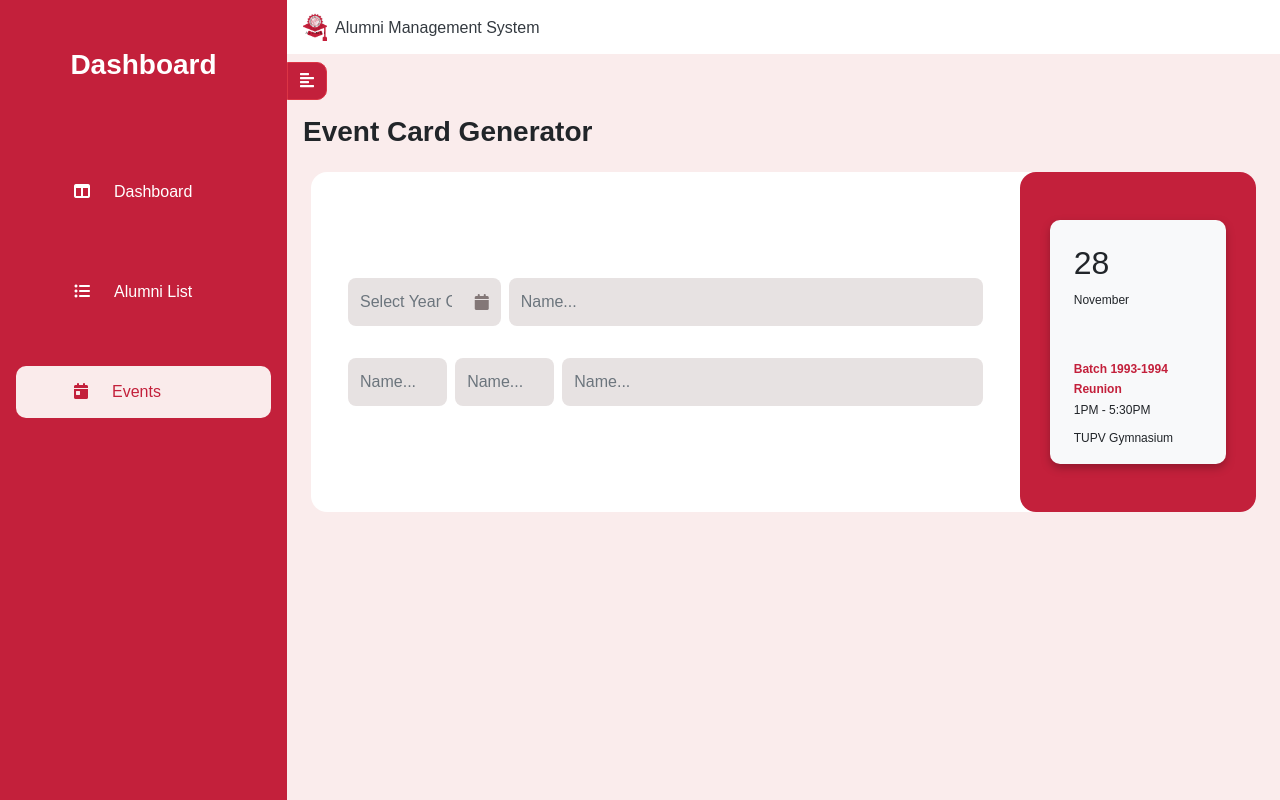
After one commit to chrisffs/TUPV-Alumni-Database, a PHP site: page /admin/events.php in a window 1280 px wide. The commit adds this page. Run offline with PHP 8.4, Linux system fonts and the light colour scheme; some web fonts are replaced.

Commit message:
started making events tab in admin

```diff
--- a/admin/alumni-list.php
+++ b/admin/alumni-list.php
@@ -101,7 +101,7 @@ include "../conn.php"
                         </thead>
                         <tbody class="bg-white">
                             <?php
-                            $query = "SELECT * FROM alumni_tbl";
+                            $query = "SELECT * FROM alumni_tbl ORDER BY tupv_id DESC";
                             $data = mysqli_query($con, $query) or die('error');
 
                             if(mysqli_num_rows($data) > 0) {
@@ -149,6 +149,7 @@ include "../conn.php"
                         </tbody>
                     </table>
                     <!-- MODALS -->
+                    <?php error_reporting(0) ?>
                     <?php include('add.php')?>
                     <?php include('edit.php')?>
                     <?php include('delete.php')?>
--- a/admin/edit.php
+++ b/admin/edit.php
@@ -57,7 +57,7 @@ if (isset($_POST['update'])) {
 
                         <div class="tupv">
                             <label class="label fw-qs" for="tupv-id">TUPV-ID</label>
-                            <input class="form-control" id="tupv-id-edit" name="tupv-id" type="text" aria-label="default input example" required>
+                            <input class="form-control" id="tupv-id-edit" name="tupv-id" type="text" aria-label="default input example" disabled readonly>
                         </div>
                         <div class="names">
                                         <div class="fname me-1">
--- /dev/null
+++ b/admin/events.php
@@ -0,0 +1,173 @@
+<?php
+session_start();
+include "../conn.php"
+?>
+
+<!DOCTYPE html>
+<html lang="en">
+<head>
+    <meta charset="UTF-8">
+    <meta http-equiv="X-UA-Compatible" content="IE=edge">
+    <meta name="viewport" content="width=device-width, initial-scale=1.0">
+
+    <link rel="stylesheet" href="../css/fonts.css">
+    <title>Alumni Database Management</title>
+    <!-- <script defer src="https://use.fontawesome.com/releases/v5.0.13/js/solid.js" integrity="sha384-tzzSw1/Vo+0N5UhStP3bvwWPq+uvzCMfrN1fEFe+xBmv1C/AtVX5K0uZtmcHitFZ" crossorigin="anonymous"></script> -->
+    <!-- <script defer src="https://use.fontawesome.com/releases/v5.0.13/js/fontawesome.js" integrity="sha384-6OIrr52G08NpOFSZdxxz1xdNSndlD4vdcf/q2myIUVO0VsqaGHJsB0RaBE01VTOY" crossorigin="anonymous"></script> -->
+    <link rel="stylesheet" href="../css/font-awesome.min.css">
+    <link rel="stylesheet" type="text/css" href="../css/all.min.css">
+    <link rel="stylesheet" href="style(admin).css" type="text/css">
+    <link rel="stylesheet" href="../css/bootstrap.min.css">
+    <link rel="stylesheet" href="../css/bootstrap-datepicker.min.css">
+    <link rel="stylesheet" href="../css/bootstrap4.5.3.min.css">
+</head>
+<body class="bg-light-cs">
+<section>
+
+</section>
+<div class="wrapper">
+    <!-- Sidebar -->
+    <nav id="sidebar">
+        <div class="sidebar-header pt-5 pb-2">
+            <h3 class="fw-bold text-center">Dashboard</h3>
+        </div>
+        <ul class="list-unstyled components text-start">
+            <li class="my-5 mx-3 py-1 ">
+                <div class="ps-5">
+                    <a class="nav-link fs-6" href="index.php"><i class="fa-solid fa-table-columns pe-4"></i>Dashboard</a>
+                </div>
+            </li>
+            <li class="my-5 mx-3 py-1">
+                <div class="ps-5">
+                    <a class="nav-link fs-6" href="alumni-list.php"><i class="fa-solid fa-list-ul pe-4"></i>Alumni List</a>
+                </div>
+            </li>
+            <li class="my-5 mx-3 py-1 active">
+                <div class="ps-5">
+                    <a class="nav-link fs-6" href="events.php"><i class="fa-solid fa-calendar-day pe-4"></i>Events</a>
+                </div>
+            </li>
+        </ul>
+    </nav>
+    <!-- Page Content -->
+    <div class="flex-fill" id="content">
+        <div class="navbar bg-white">
+            <a href="#home" class="navbar-brand d-flex align-items-center " id="logo">
+                <img src="../img/Group 1.png" alt="" style="max-width: 24px;">
+                <p class="text-dark fs-6 mb-0 ms-2">
+                Alumni Management System
+                </p>
+            </a>
+        </div>
+        <nav class="px-0 navbar navbar-expand-lg navbar-light">
+            <div class="container-fluid px-0">
+                <button type="button" id="sidebarCollapse" class="btn btn-danger bg-tup border-none" style="border-radius: 0 10px 10px 0;">
+                    <i class="fas fa-align-left"></i>
+                </button>
+            </div>
+        </nav>
+        <div class="mx-3">
+            <form action="" method="POST">
+                <header class="d-flex justify-content-start">
+                    <p class="fw-bold fs-3 ">Event Card Generator</p>
+                </header>
+                <section class="row align-items-center mx-2 bg-white rounded-4">
+                    <div class="col-9 px-5">
+                        <div class="row my-3">
+                            <div class="col-3 px-1">
+                                <div class="">
+                                    <div class="form-group">
+                                        <div class="input-group date" id="datepicker">
+                                            <input type="text" class="py-4 form-control border-0" name="search_y_grad" placeholder="Select Year Graduated" id="filter-input" style="border-radius:0.5rem 0 0 0.5rem ;">
+                                            <span class="input-group-append ">
+                                                <span class="input-group-text border-0" style="cursor: pointer; border-radius: 0 0.5rem 0.5rem 0;" id="filter-input">
+                                                    <i class="fa-solid fa-calendar"></i>
+                                                </span>
+                                            </span>
+                                        </div>
+                                    </div>
+                                </div>
+                            </div>
+                            <div class="col-9 px-1">
+                                <div class="">
+                                    <input class="py-4 form-control fw-pp rounded-3 border-0" type="text" placeholder="Name..." aria-label="default input example" name="search_name" id="filter-input">
+                                </div>
+                            </div>
+                        </div>
+                        <div class="row my-3">
+                            <div class="col-2 px-1">
+                            <div class="">
+                                    <input class="py-4 form-control fw-pp rounded-3 border-0" type="text" placeholder="Name..." aria-label="default input example" name="search_name" id="filter-input">
+                                </div>
+                            </div>
+                            <div class="col-2 px-1">
+                            <div class="">
+                                    <input class="py-4 form-control fw-pp rounded-3 border-0" type="text" placeholder="Name..." aria-label="default input example" name="search_name" id="filter-input">
+                                </div>
+                            </div>
+                            <div class="col-8 px-1">
+                            <div class="">
+                                    <input class="py-4 form-control fw-pp rounded-3 border-0" type="text" placeholder="Name..." aria-label="default input example" name="search_name" id="filter-input">
+                                </div>
+                            </div>
+                        </div>
+                    </div>
+                    <div class="col-3 d-flex justify-content-center bg-tup py-4 rounded-4">
+                        <div class="col-12">
+                            <div class="event-card bg-light px-4 py-3 my-4">
+                                <p class="date mb-0 fw-in">28</p>
+                                <p class="month mb-5 fw-pp">November</p>
+                                <p class="eventt mb-0 fw-pp">Batch 1993-1994 Reunion</p>
+                                <p class="time mb-2 fw-pp">1PM - 5:30PM</p>
+                                <p class="venue mb-0 fw-pp">TUPV Gymnasium</p>
+                            </div>
+                        </div>
+                    </div>
+                </section>
+
+            </form>
+
+        </div>
+
+    </div>
+</div>
+
+
+
+
+
+
+
+
+
+
+
+
+
+
+
+
+    <!-- <script src="https://code.jquery.com/jquery-3.3.1.slim.min.js" integrity="sha384-q8i/X+965DzO0rT7abK41JStQIAqVgRVzpbzo5smXKp4YfRvH+8abtTE1Pi6jizo" crossorigin="anonymous"></script> -->
+    <!-- Popper.JS -->
+    <!-- <script src="https://cdnjs.cloudflare.com/ajax/libs/popper.js/1.14.0/umd/popper.min.js" integrity="sha384-cs/chFZiN24E4KMATLdqdvsezGxaGsi4hLGOzlXwp5UZB1LY//20VyM2taTB4QvJ" crossorigin="anonymous"></script> -->
+    <!-- Bootstrap JS -->
+    <!-- <script src="https://stackpath.bootstrapcdn.com/bootstrap/4.1.0/js/bootstrap.min.js" integrity="sha384-uefMccjFJAIv6A+rW+L4AHf99KvxDjWSu1z9VI8SKNVmz4sk7buKt/6v9KI65qnm" crossorigin="anonymous"></script> -->
+    <script src="../js/jquery-3.3.1.slim.min.js"></script>
+    <script src="js/script(admin).js"></script>
+
+    <script src="../js/popper.min.js"></script>
+    <script src="../js/fontawesome.js"></script>
+    <script src="../js/solid.js"></script>
+
+    <script src="../js/jquery.min.js"></script>
+    <!-- <script src="js/jquery-3.6.1.js"></script> -->
+    <script src="../js/bootstrap.min.js"></script>
+    <script src="../js/bootstrap-datepicker.min.js"></script>
+    <script src="../js/bootstrap.bundle.min.js"></script>
+    <script type="text/javascript">
+        $(function() {
+            $('#datepicker').datepicker();
+        });
+    </script>
+</body>
+</html>
--- a/admin/style(admin).css
+++ b/admin/style(admin).css
@@ -4,7 +4,36 @@
     box-sizing: border-box;
     font-family: 'Poppins', sans-serif;
 }
+#filter-input {
+    background-color: #E7E2E2;
+    color: #837777;
+    font-weight: 300;
+}
+.m-color {
+    color: #C3203B;
+}
+.event-card {
+    width: 100%;
+    border-radius: 10px;
+    filter: drop-shadow(0px 4px 4px rgba(0, 0, 0, 0.25));
+}
+.date {
+    font-size: 32px;
+    font-weight: 300;
+}
+.month,.eventt,.time,.venue {
+    font-size: 12px;
 
+}
+.eventt {
+    color: #C3203B;
+    font-weight: 700;
+}
+
+#filter-input option {
+    color: #252121;
+    font-weight: 500;
+}
 .bg-tup {
     background-color: #C3203B !important;
 }
--- a/index.php
+++ b/index.php
@@ -106,7 +106,7 @@
                         <img src="img/15th Hmecoming, March 2019_page-0003.jpg" class="d-block w-100" alt="...">
                     </div>
                     <div class="carousel-item">
-                        <img src="img/15th Hmecoming, March 2019_page-0006.jpg" class="d-block w-100" alt="...">
+                        <img src="img/15th Hmecoming, March 2019_page-0002-final.jpg" class="d-block w-100" alt="...">
                     </div>
                 </div>
             </div>
@@ -198,6 +198,5 @@
     <script src="js/bootstrap.min.js"></script>
     <script src="js/bootstrap-datepicker.min.js"></script>
     <script src="js/bootstrap.bundle.min.js"></script>
-
 </body>
 </html>
```
Also changed, not shown: form.php (+9 -4 lines), style.css (+0 -28 lines), img/15th Hmecoming, March 2019_page-0001.jpg, img/15th Hmecoming, March 2019_page-0002-final.jpg (added), img/15th Hmecoming, March 2019_page-0003.jpg.
